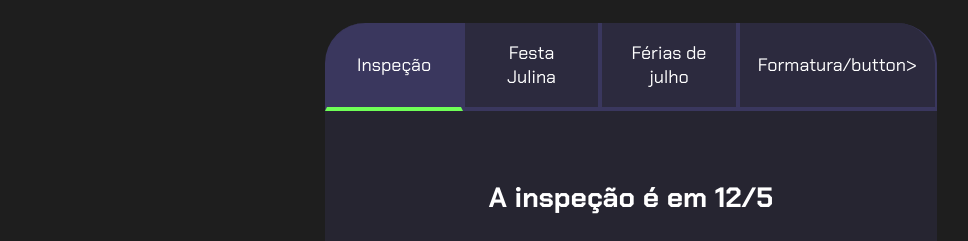
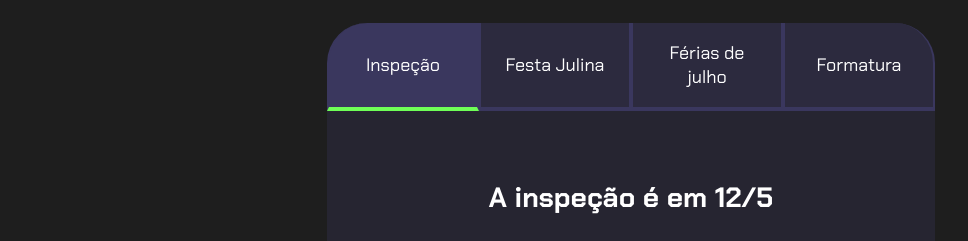
Before and after one commit to prof-isane/objetivos_terceiroB, a plain HTML site: page index.html in a window 1280 px wide. Shown: the part 80-321 px from the top of the page, without its empty margins (9-977 px from the left). Drawn offline with Linux system fonts and the light colour scheme.

Commit message:
Update index.html

```diff
--- a/index.html
+++ b/index.html
@@ -16,7 +16,7 @@
                 <button class="botao ativo">Inspeção</button>
                 <button class="botao">Festa Julina</button>
                 <button class="botao">Férias de julho</button>
-                <button class="botao">Formatura/button>
+                <button class="botao">Formatura</button>
             </div>
             <div class="abas-textos">
                 <div class="aba-conteudo ativo">
```
